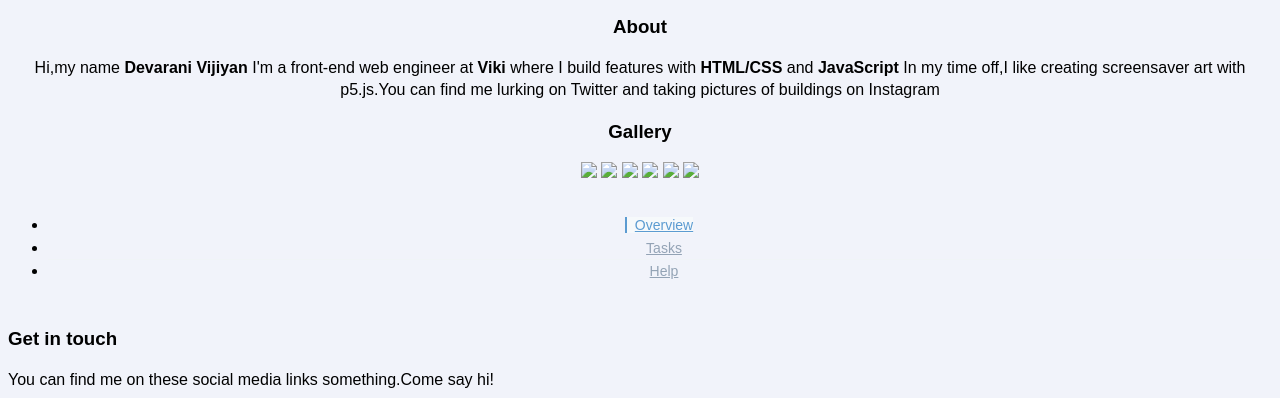
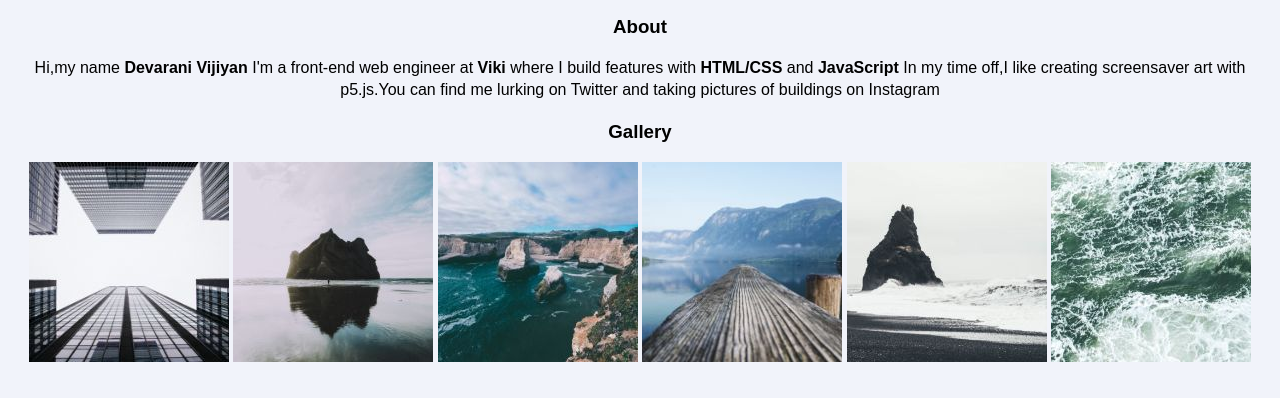
Before and after one commit to devaranivijiyan/devarani.github.io, a plain HTML site: page index.html in a window 1280 px wide. Shown: the part 304-702 px from the top of the page. Drawn offline with Linux system fonts and the light colour scheme; files whose address does not match are found by name.

Commit message:
changed links for images

```diff
--- a/index.html
+++ b/index.html
@@ -47,12 +47,12 @@
 							<p>Hi,my name<strong> Devarani Vijiyan</strong> I'm a front-end web engineer at <strong>Viki </strong>where I build features with <strong>HTML/CSS</strong> and <strong>JavaScript</strong> In my time off,I like creating screensaver art with p5.js.You can find me lurking on Twitter and taking pictures of buildings on Instagram</p>
 
 							<h3>Gallery</h3>
-							<img src="./images/gallery/photo01.jpeg">
-							<img src="./images/gallery/photo02.jpeg">
-							<img src="./images/gallery/photo03.jpeg">
-							<img src="./images/gallery/photo04.jpeg">
-							<img src="./images/gallery/photo05.jpeg">
-							<img src="./images/gallery/photo06.jpeg">
+							<img src="./gallery/photo01.jpeg">
+							<img src="./gallery/photo02.jpeg">
+							<img src="./gallery/photo03.jpeg">
+							<img src="./gallery/photo04.jpeg">
+							<img src="./gallery/photo05.jpeg">
+							<img src="./gallery/photo06.jpeg">
 
 
 							<div class="profile-usermenu">
```
